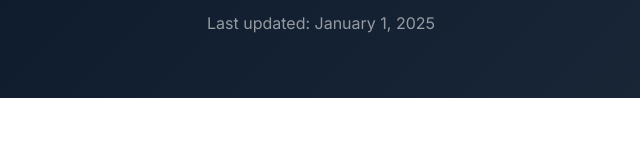
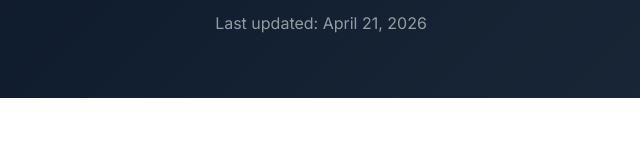
Before and after one commit to tridentinc01/qrscannerpro-site, a plain HTML site: page docs/privacy-policy.html in a window 1280 px wide. Shown: the part 269-431 px from the top of the page, 319-959 px from the left. Drawn offline with Linux system fonts and the light colour scheme.

Commit message:
Update privacy-policy.html

```diff
--- a/docs/privacy-policy.html
+++ b/docs/privacy-policy.html
@@ -54,7 +54,7 @@
         <div class="legal-hero">
             <div class="container">
                 <h1>Privacy Policy</h1>
-                <p>Last updated: January 1, 2025</p>
+                <p>Last updated: April 21, 2026</p>
             </div>
         </div>
 
```
